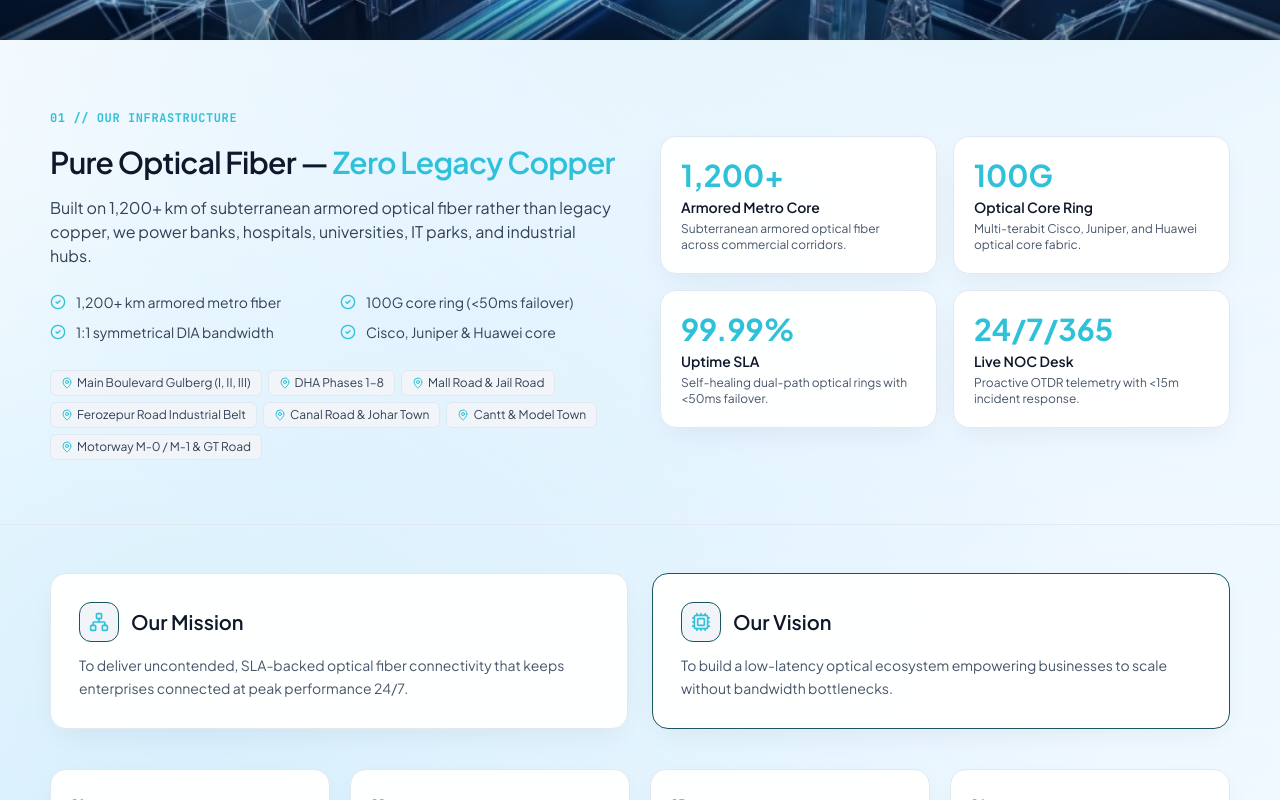
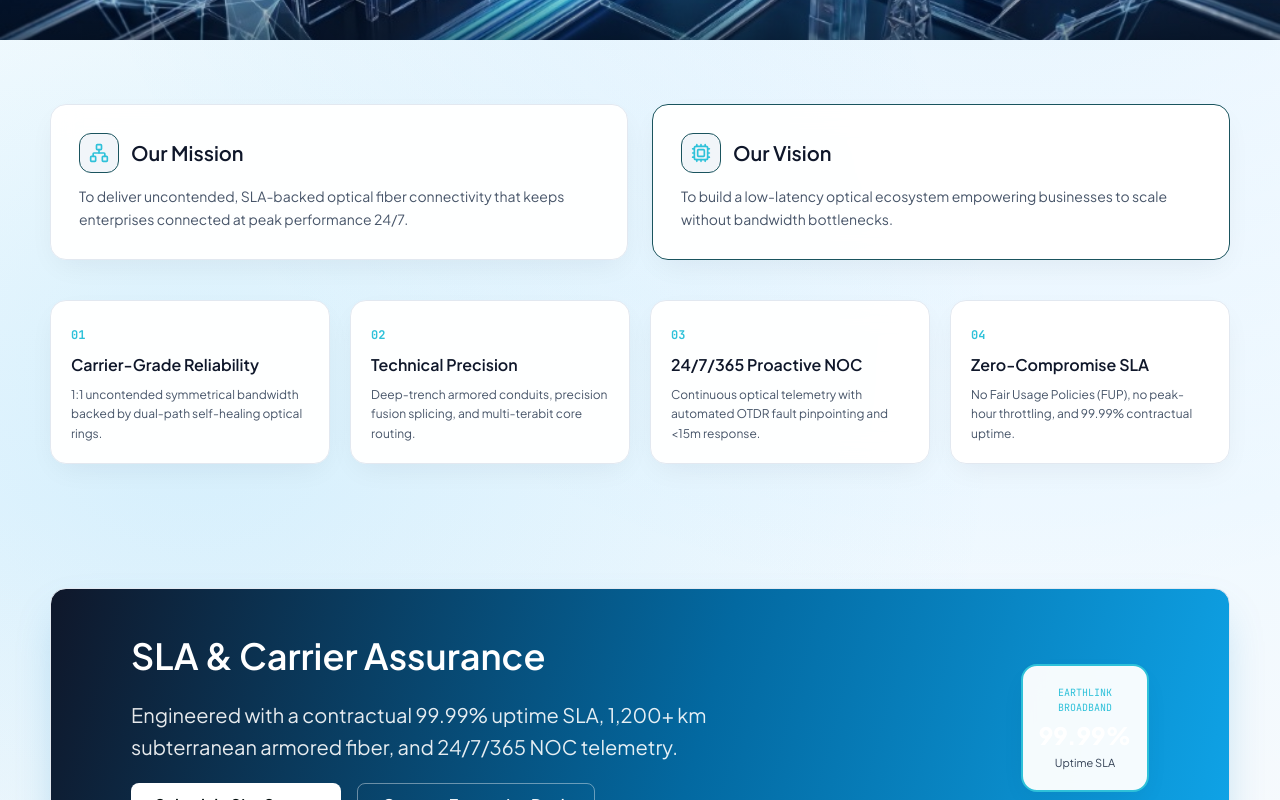
Before and after one commit to zainshabbir04/Earthlink, a Next.js app: page /about in a window 1280 px wide. Shown: the part 600-1400 px from the top of the page. Built offline with nearby package versions, Linux system fonts and the light colour scheme.

Commit message:
Remove Our Infrastructure stats section from About Us page

```diff
--- a/src/app/about/page.tsx
+++ b/src/app/about/page.tsx
@@ -1,17 +1,11 @@
 import React from "react";
 import type { Metadata } from "next";
 import {
-  CheckCircle2,
   Cpu,
   Network,
-  MapPin,
 } from "lucide-react";
-import {
-  BRAND_INFO,
-  VERIFIED_INFRASTRUCTURE_STATS,
-} from "@/data/siteData";
+import { BRAND_INFO } from "@/data/siteData";
 import CTASection from "@/components/CTASection";
-import AnimatedCounter from "@/components/AnimatedCounter";
 
 export const metadata: Metadata = {
   title: "About Us — Corporate Profile & Optical Infrastructure",
@@ -81,76 +75,8 @@ export default function AboutPage() {
         </div>
       </section>
 
-      {/* Background & 4 Verified Stats */}
+      {/* Mission, Vision & Core Values */}
       <section className="py-12 lg:py-16">
-        <div className="max-w-7xl mx-auto px-[20px] lg:px-[50px]">
-          <div className="grid grid-cols-1 lg:grid-cols-12 gap-10 items-center">
-            <div className="lg:col-span-6 space-y-4">
-              <span className="text-xs font-mono font-bold uppercase tracking-wider text-brand_cyan">
-                01 // Our Infrastructure
-              </span>
-              <h2 className="text-2xl sm:text-3xl font-semibold text-white tracking-tight">
-                Pure Optical Fiber —{" "}
-                <span className="text-brand_cyan">Zero Legacy Copper</span>
-              </h2>
-              <p className="text-[#D3D3D3] text-sm sm:text-base leading-relaxed">
-                {BRAND_INFO.companyBackground}
-              </p>
-
-              <div className="grid grid-cols-1 sm:grid-cols-2 gap-2.5 pt-2">
-                {[
-                  "1,200+ km armored metro fiber",
-                  "100G core ring (<50ms failover)",
-                  "1:1 symmetrical DIA bandwidth",
-                  "Cisco, Juniper & Huawei core",
-                ].map((point) => (
-                  <div
-                    key={point}
-                    className="flex items-center gap-2.5 text-xs sm:text-sm text-[#D3D3D3]"
-                  >
-                    <CheckCircle2 className="w-4 h-4 text-brand_cyan shrink-0" />
-                    <span>{point}</span>
-                  </div>
-                ))}
-              </div>
-
-              <div className="pt-3 flex flex-wrap gap-1.5">
-                {BRAND_INFO.contactDetails.coverageCorridors.map((c) => (
-                  <span
-                    key={c}
-                    className="inline-flex items-center gap-1 px-2.5 py-1 rounded-md bg-[#0D0D0D] border border-[#272727] text-xs text-[#D3D3D3]"
-                  >
-                    <MapPin className="w-3 h-3 text-brand_cyan" />
-                    {c}
-                  </span>
-                ))}
-              </div>
-            </div>
-
-            <div className="lg:col-span-6 grid grid-cols-2 gap-4">
-              {VERIFIED_INFRASTRUCTURE_STATS.map((stat) => (
-                <div
-                  key={stat.id}
-                  className="p-5 rounded-2xl bg-[#000000] border border-[#272727]"
-                >
-                  <div className="text-3xl font-bold text-brand_cyan mb-1">
-                    <AnimatedCounter value={stat.value} />
-                  </div>
-                  <div className="text-sm font-semibold text-white">
-                    {stat.label}
-                  </div>
-                  <p className="text-xs text-[#9C9C9C] mt-1">
-                    {stat.detail}
-                  </p>
-                </div>
-              ))}
-            </div>
-          </div>
-        </div>
-      </section>
-
-      {/* Mission, Vision & Core Values */}
-      <section className="py-12 border-t border-[#1a1a1a]">
         <div className="max-w-7xl mx-auto px-[20px] lg:px-[50px] space-y-10">
           <div className="grid grid-cols-1 md:grid-cols-2 gap-6">
             <div className="p-7 rounded-2xl bg-[#000000] border border-[#272727] space-y-3">
```
